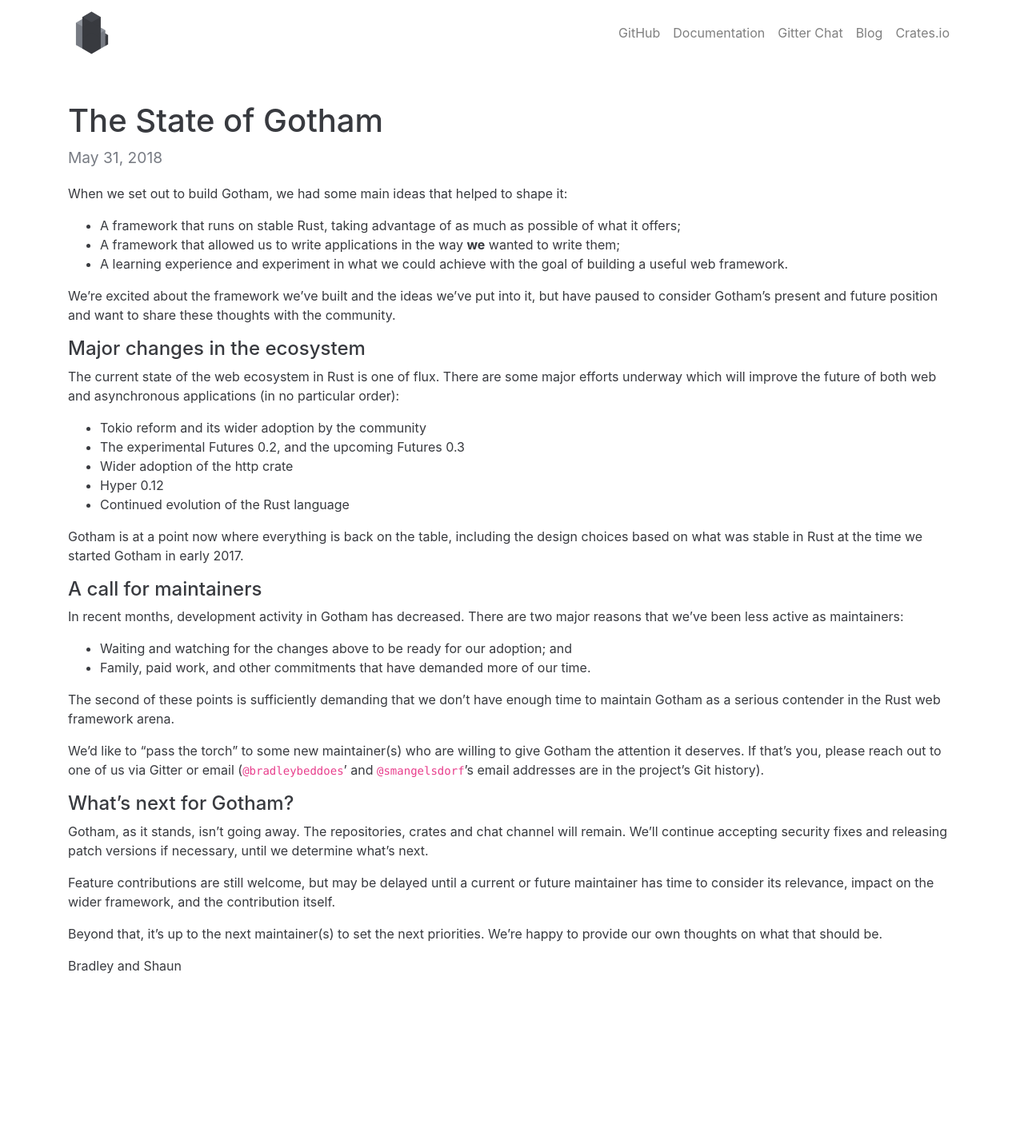
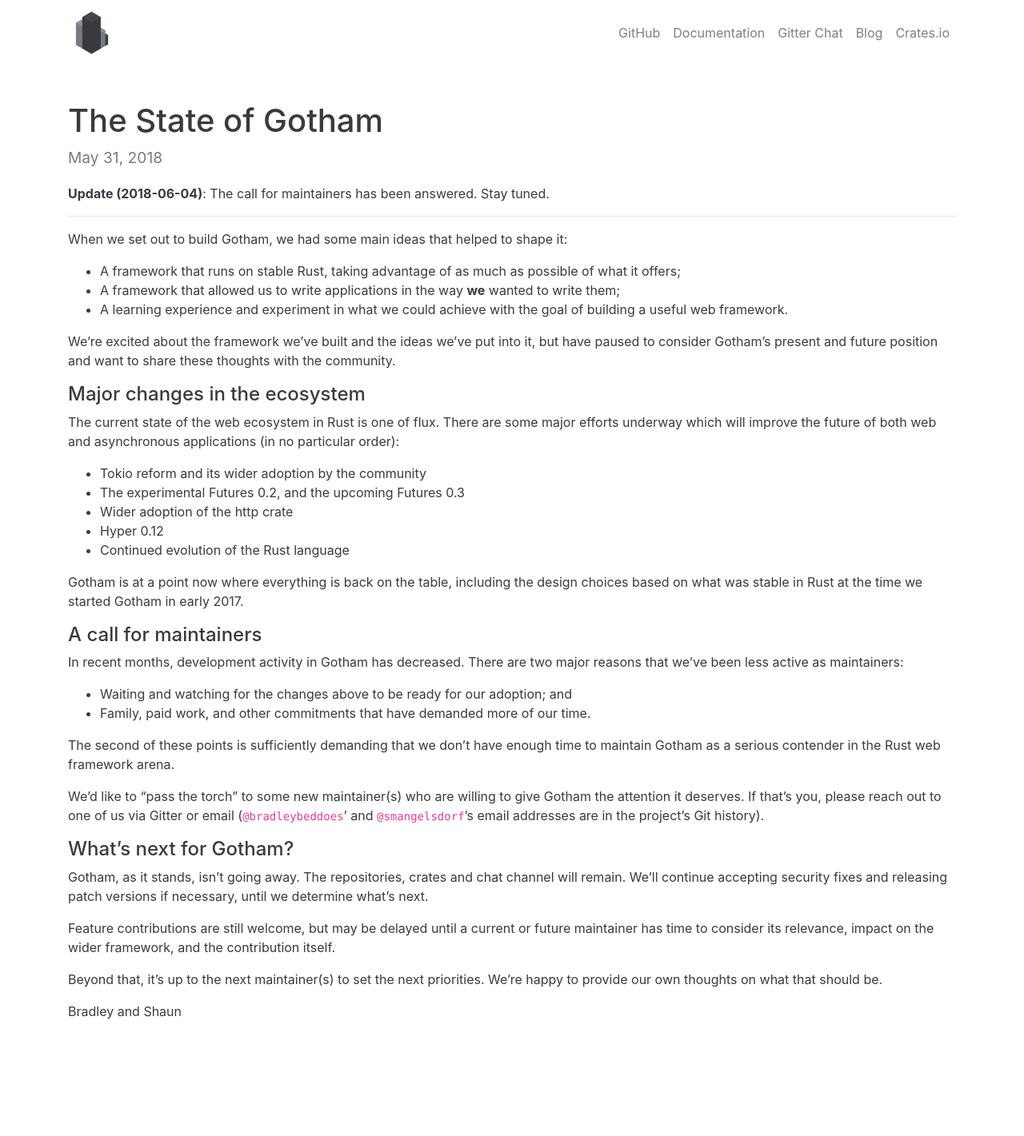
Before and after one commit to gotham-rs/gotham.rs, a Jekyll site: the page built from _posts/2018-05-31-the-state-of-gotham.md, in a window 1280 px wide. Shown: the whole page at 80% size. Built offline with Jekyll 4.4.1, drawn with Linux system fonts in a browser that asks for light colours; before the commit the page ends 1364 px from its top, so only the background shows below that.

Commit message:
Add update to The State of Gotham

```diff
--- a/_posts/2018-05-31-the-state-of-gotham.md
+++ b/_posts/2018-05-31-the-state-of-gotham.md
@@ -4,6 +4,10 @@
 date: 2018-05-31 15:00 +1000
 categories: blog
 author: Shaun Mangelsdorf
+---
+
+**Update (2018-06-04)**: The call for maintainers has been answered. Stay tuned.
+
 ---
 
 When we set out to build Gotham, we had some main ideas that helped to shape it:
```
